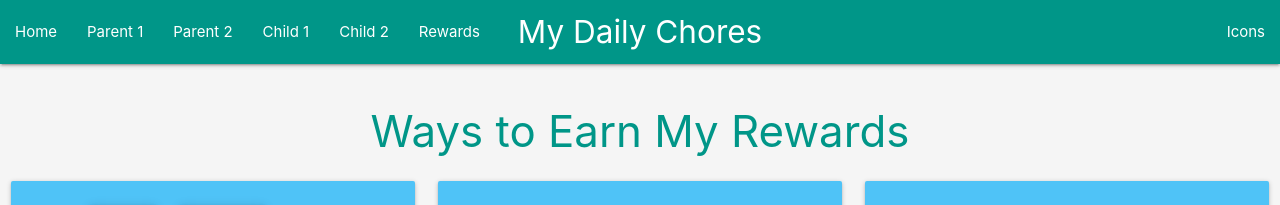
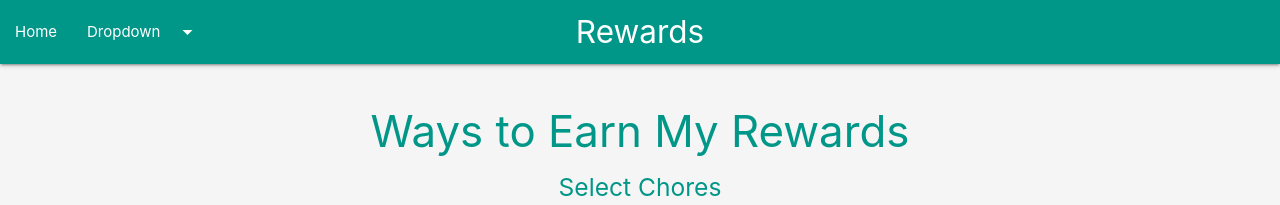
Before and after one commit to MauraSlavin/rewards, a plain HTML site: page public/index.html in a window 1280 px wide. Shown: the top 205 px of the page. Drawn offline with nearby package versions, Linux system fonts and the light colour scheme; files that its build step writes are made by us from their sources.

Commit message:
added dropdown menu to all pages

```diff
--- a/public/index.html
+++ b/public/index.html
@@ -14,34 +14,46 @@
     <link rel="stylesheet" href="https://cdnjs.cloudflare.com/ajax/libs/materialize/1.0.0/css/materialize.min.css">
     <link rel="stylesheet" href="style.css">
 
-    <title> Child 1 Chores </title>
+    <title> Parent1 Authentication </title>
 </head>
 
 <body>
     <div class="navbar-fixed">
-        <nav class="teal">
-            <!-- <div class="container"> -->
-                <div class="nav-wrapper">
-                    <a href="#!" class="brand-logo center">My Daily Chores</a>
+        <nav>
+            <div class="nav-wrapper teal">
+                <a href="#!" class="brand-logo center">Rewards</a>
+
+                <!--dropdown-->
+                <ul id="dropdown1" class="dropdown-content">
+                    <li><a href="parent1.html">Parent 1</a></li>
+                    <li><a href="parent2.html">parent2</a></li>
+                    <li class="divider"></li>
+                    <li><a href="child1.html">Child 1</a></li>
+                    <li><a href="child2.html">Child 2</a></li>
+                    <li class="divider"></li>
+                    <li><a href="rewards.html">Rewards</a></li>
+                    <li><a href="iconLibrary.html">Icons</a></li>
+                </ul>
+
+                <!--Mobile nav menu-->
                 <a href="#" data-target="mobile-demo" class="sidenav-trigger">
                     <i class="material-icons">menu</i>
                 </a>
+
                 <ul class="left hide-on-med-and-down">
                     <li><a href="index.html">Home</a></li>
-                        <li><a href="parent1.html">Parent 1</a></li>
-                        <li><a href="parent2.html">Parent 2</a></li>
-                        <li><a href="child1.html">Child 1</a></li>
-                        <li><a href="child2.html">Child 2</a></li>
-                        <li><a href="rewards.html">Rewards</a></li>
+                    <!-- Dropdown Trigger -->
+                    <li><a class="dropdown-trigger" href="#!" data-target="dropdown1">Dropdown
+                            <i class="material-icons right">arrow_drop_down</i>
+                        </a>
+                    </li>
                 </ul>
-                    <ul class="right hide-on-med-and-down">
-                    <li><a href="iconLibrary.html">Icons</a></li>
-                    </ul>
+
             </div>
-            <!-- </div> -->
         </nav>
     </div>
 
+    <!--mobile menu-->
     <ul class="sidenav" id="mobile-demo">
         <li><a href="index.html">Home</a></li>
         <li><a href="parent1.html">Parent 1</a></li>
@@ -54,10 +66,10 @@
     <section class="section section-icons grey lighten-4 center">
         <div class="container">
             <h3 class="teal-text center">Ways to Earn My Rewards</h1>
+            <h5 class="teal-text center">Select Chores</h1>
         </div>
 
     <!-- 3 separate card panels -->
-
     <div class="row">
         <div class="col s12 m4">
             <div class="card-panel light-blue lighten-2">
@@ -66,8 +78,7 @@
                     <div class="row">
                         <div class="col s12 m4">
                             <button class="waves-effect waves-light hoverable z-depth-2 ">
-                                    <img class="responsive-img" src="assets/css/images/bath_dog.png"
-                                        alt="bath dog">10</img>
+                                <img class="responsive-img" src="assets/css/images/bath_dog.png" alt="bath dog">10</img>
                             </button>
                         </div>
 
@@ -122,8 +133,7 @@
 
                         <div class="col s12 m4">
                             <button class="waves-effect waves-light hoverable z-depth-2 ">
-                                    <img class="responsive-img" src="assets/css/images/make_bed.png"
-                                        alt="make bed">20</img>
+                                <img class="responsive-img" src="assets/css/images/make_bed.png" alt="make bed">20</img>
                             </button>
                         </div>
                         <div class="col s12 m4">
@@ -145,8 +155,7 @@
                         </div>
                         <div class="col s12 m4">
                             <button class="waves-effect waves-light hoverable z-depth-2 ">
-                                    <img class="responsive-img" src="assets/css/images/table.png"
-                                        alt="clear table">30</img>
+                                <img class="responsive-img" src="assets/css/images/table.png" alt="clear table">30</img>
                             </button>
                         </div>
                         <div class="col s12 m4">
@@ -172,7 +181,8 @@
 
                         <div class="col s12 m4">
                             <button class="waves-effect waves-light hoverable z-depth-2">
-                                    <img class="materialboxed responsive-img" class="icons" src="assets/css/images/wash_dish.png" alt="wash dish">40</img>
+                                <img class="materialboxed responsive-img" class="icons"
+                                    src="assets/css/images/wash_dish.png" alt="wash dish">40</img>
                             </button>
                         </div>
                     </div>
@@ -190,7 +200,8 @@
         <div class="col s12 m4">
             <div class="card-panel light-blue lighten-2">
                 <h2>Chores To Do</h2>
-                <p>icons will appear here with option to remove. A parent will approve the chores after completion and click the done button.</p>
+                <p>icons will appear here with option to remove. A parent will approve the chores after completion and
+                    click the done button.</p>
                 <div class="container">
                     <div class="row">
 
@@ -206,7 +217,8 @@
                 </div>
                 <div class="container">
                     <div class="row center">
-                        <button class="btn btn-large green black-text waves-effect waves-light hoverable z-depth-2">Done!</button>
+                        <button
+                            class="btn btn-large green black-text waves-effect waves-light hoverable z-depth-2">Done!</button>
                     </div>
                 </div>
             </div>
@@ -221,10 +233,11 @@
                 <h6>Click on the button below to choose your reward!</h6>
                 <div class="container">
                     <div class="row center">
-                        <button class="btn btn-large red lighten-2 black-text waves-effect waves-light hoverable z-depth-2">Collect My Reward!</button>
+                        <button
+                            class="btn btn-large red lighten-2 black-text waves-effect waves-light hoverable z-depth-2">Collect
+                            My Reward!</button>
                     </div>
                 </div>
-
 
                 </section>
 
@@ -240,6 +253,10 @@
                     //side nav
                     const sideNav = document.querySelector(".sidenav");
                     M.Sidenav.init(sideNav, {});
+
+                    //drop down
+                    const dropDown = document.querySelectorAll(".dropdown-trigger");
+                    const instanceDropdown = M.Dropdown.init(dropDown, { hover: false });
                 </script>
 
 </body>
```
Also changed, not shown: public/child1.html (+31 -12 lines), public/child2.html (+29 -12 lines), public/iconLibrary.html (+4 -19 lines), public/parent2.html (+34 -21 lines), public/rewards.html (+31 -13 lines), public/parent1.html (indentation only). Lines whose indentation alone changed are shown as unchanged.
